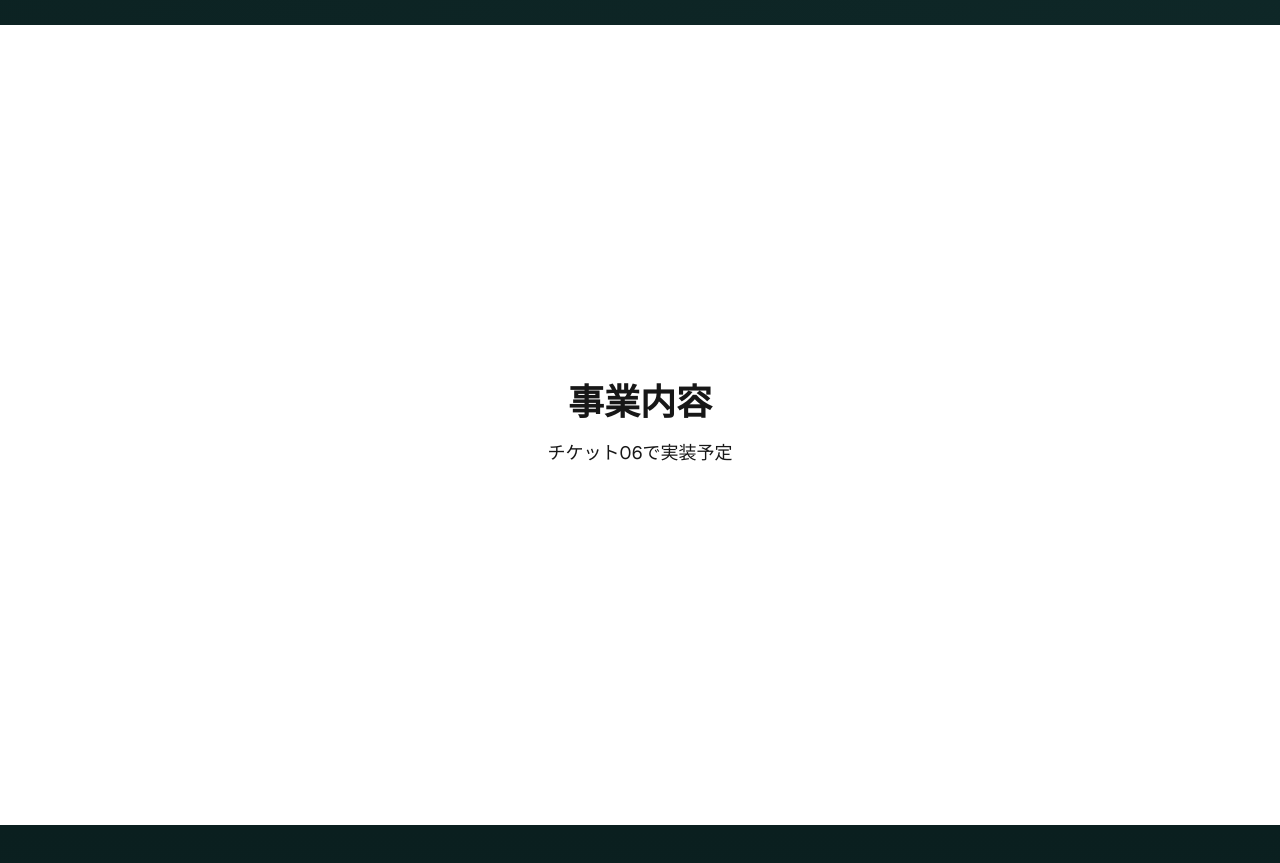
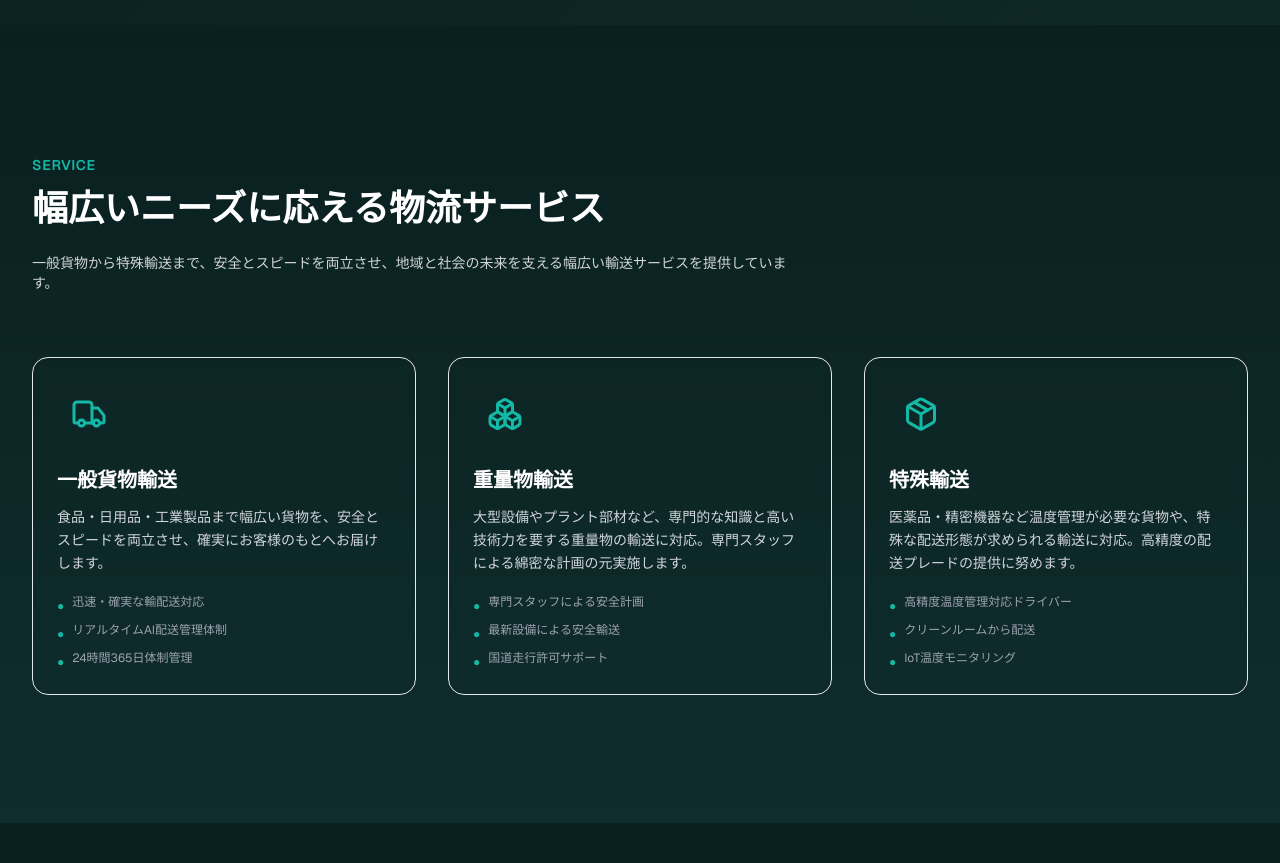
Before and after one commit to hohoemi-rabo/konishi-transportation, a Next.js app: page / in a window 1280 px wide. Shown: the part 775-1638 px from the top of the page. Built offline with nearby package versions, Linux system fonts and the light colour scheme; grey boxes are pictures that could not be loaded.

Commit message:
💄 サービスセクション実装

```diff
--- a/src/app/page.tsx
+++ b/src/app/page.tsx
@@ -1,5 +1,6 @@
 import Header from "@/components/Header";
 import HeroSection from "@/components/HeroSection";
+import ServiceSection from "@/components/ServiceSection";
 
 export default function Home() {
   return (
@@ -7,14 +8,7 @@ export default function Home() {
       <Header />
       <main>
         <HeroSection />
-
-        {/* Service Section */}
-        <section id="service" className="min-h-screen flex items-center justify-center bg-white dark:bg-dark-bg">
-          <div className="text-center">
-            <h2 className="text-4xl font-bold mb-4">事業内容</h2>
-            <p className="text-lg">チケット06で実装予定</p>
-          </div>
-        </section>
+        <ServiceSection />
 
         {/* Sustainability Section */}
         <section id="sustainability" className="min-h-screen flex items-center justify-center bg-gradient-section">
--- /dev/null
+++ b/src/components/ServiceSection.tsx
@@ -0,0 +1,130 @@
+"use client";
+
+import { motion } from "framer-motion";
+import { Truck, Package, Boxes } from "lucide-react";
+import { useInView } from "framer-motion";
+import { useRef } from "react";
+
+const services = [
+  {
+    id: 1,
+    icon: Truck,
+    title: "一般貨物輸送",
+    description:
+      "食品・日用品・工業製品まで幅広い貨物を、安全とスピードを両立させ、確実にお客様のもとへお届けします。",
+    features: [
+      "迅速・確実な輸配送対応",
+      "リアルタイムAI配送管理体制",
+      "24時間365日体制管理",
+    ],
+  },
+  {
+    id: 2,
+    icon: Boxes,
+    title: "重量物輸送",
+    description:
+      "大型設備やプラント部材など、専門的な知識と高い技術力を要する重量物の輸送に対応。専門スタッフによる綿密な計画の元実施します。",
+    features: [
+      "専門スタッフによる安全計画",
+      "最新設備による安全輸送",
+      "国道走行許可サポート",
+    ],
+  },
+  {
+    id: 3,
+    icon: Package,
+    title: "特殊輸送",
+    description:
+      "医薬品・精密機器など温度管理が必要な貨物や、特殊な配送形態が求められる輸送に対応。高精度の配送プレードの提供に努めます。",
+    features: [
+      "高精度温度管理対応ドライバー",
+      "クリーンルームから配送",
+      "IoT温度モニタリング",
+    ],
+  },
+];
+
+export default function ServiceSection() {
+  const ref = useRef(null);
+  const isInView = useInView(ref, { once: true, amount: 0.2 });
+
+  return (
+    <section
+      id="service"
+      ref={ref}
+      className="relative py-20 lg:py-32 bg-gradient-to-b from-[#0a1f1f] via-[#0d2626] to-[#0f2d2d] overflow-hidden"
+    >
+      {/* 背景装飾 */}
+      <div className="absolute inset-0 opacity-20">
+        <div className="absolute top-20 left-10 w-64 h-64 bg-primary/20 rounded-full blur-3xl" />
+        <div className="absolute bottom-20 right-10 w-96 h-96 bg-accent-cyan/10 rounded-full blur-3xl" />
+      </div>
+
+      <div className="relative max-w-7xl mx-auto px-4 sm:px-6 lg:px-8">
+        {/* セクション見出し */}
+        <motion.div
+          initial={{ opacity: 0, y: 20 }}
+          animate={isInView ? { opacity: 1, y: 0 } : { opacity: 0, y: 20 }}
+          transition={{ duration: 0.6 }}
+          className="mb-16"
+        >
+          <span className="text-primary text-xs sm:text-sm uppercase tracking-wider font-semibold">
+            SERVICE
+          </span>
+          <h2 className="text-xl sm:text-2xl md:text-3xl lg:text-4xl font-bold text-white mt-3 mb-6">
+            幅広いニーズに応える物流サービス
+          </h2>
+          <p className="text-[11px] sm:text-xs md:text-sm text-gray-300 max-w-3xl">
+            一般貨物から特殊輸送まで、安全とスピードを両立させ、地域と社会の未来を支える幅広い輸送サービスを提供しています。
+          </p>
+        </motion.div>
+
+        {/* サービスカード */}
+        <div className="grid grid-cols-1 md:grid-cols-2 lg:grid-cols-3 gap-6 lg:gap-8">
+          {services.map((service, index) => (
+            <motion.div
+              key={service.id}
+              initial={{ opacity: 0, y: 30 }}
+              animate={
+                isInView ? { opacity: 1, y: 0 } : { opacity: 0, y: 30 }
+              }
+              transition={{ duration: 0.6, delay: index * 0.15 }}
+              className="group relative bg-dark-bg-card/50 backdrop-blur-sm border border-border/50 rounded-2xl p-6 hover:bg-dark-bg-card/80 hover:border-primary/50 transition-all duration-300 hover:shadow-xl hover:shadow-primary/10 hover:-translate-y-1"
+            >
+              {/* アイコン */}
+              <div className="w-16 h-16 rounded-full bg-primary/10 flex items-center justify-center mb-5 group-hover:bg-primary/20 transition-colors">
+                <service.icon className="w-9 h-9 text-primary" />
+              </div>
+
+              {/* タイトル */}
+              <h3 className="text-xl font-bold text-white mb-3 group-hover:text-primary transition-colors">
+                {service.title}
+              </h3>
+
+              {/* 説明 */}
+              <p className="text-gray-300 text-sm leading-relaxed mb-5">
+                {service.description}
+              </p>
+
+              {/* 特徴リスト */}
+              <ul className="space-y-2">
+                {service.features.map((feature, idx) => (
+                  <li
+                    key={idx}
+                    className="flex items-start gap-2 text-xs text-gray-400"
+                  >
+                    <span className="text-primary mt-1">●</span>
+                    <span>{feature}</span>
+                  </li>
+                ))}
+              </ul>
+
+              {/* ホバー時の装飾 */}
+              <div className="absolute inset-0 rounded-2xl bg-gradient-to-br from-primary/5 to-transparent opacity-0 group-hover:opacity-100 transition-opacity pointer-events-none" />
+            </motion.div>
+          ))}
+        </div>
+      </div>
+    </section>
+  );
+}
```
Also changed, not shown: 1 other file (tests, documents, lock files or other folders).
